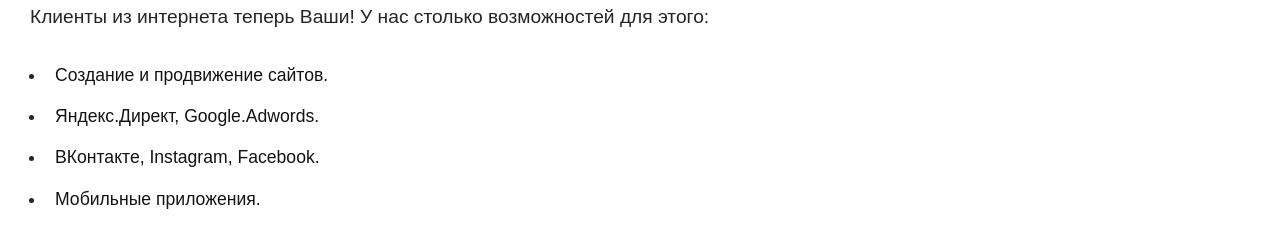
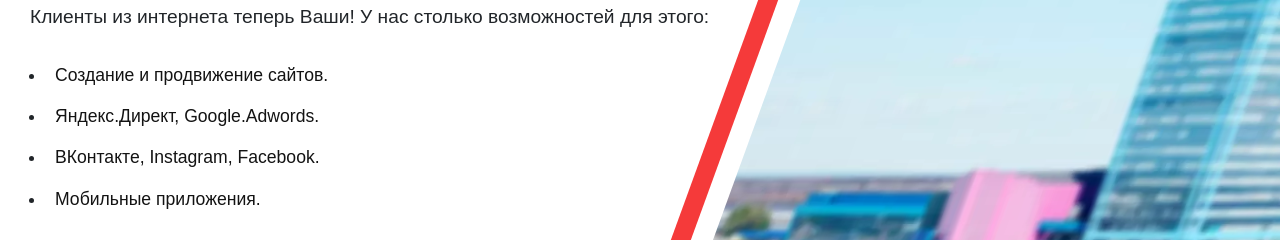
Before and after one commit to Ivanlol356/rostsayt, a website: page app/index.html in a window 1280 px wide. Shown: the part 327-567 px from the top of the page. Drawn offline with nearby package versions, Linux system fonts and the light colour scheme; files whose address does not match are found by name.

Commit message:
header
фон

```diff
--- a/app/sass/_general.sass
+++ b/app/sass/_general.sass
@@ -13,6 +13,32 @@
 // ******************************HEADER***********************************
 .header
     background: #fff
+    overflow: hidden
+    position: relative
+    &::after
+        content: ""
+        width: 20px
+        height: 100vh
+        background: #F53A3A
+        overflow: hidden
+        position: absolute
+        left: 60%
+        top: -100px
+        transform: skewX(-20deg)
+        overflow: hidden
+    &::before
+        content: ""
+        background-image: url(../img/city_top.jpeg)
+        background-size: cover
+        background-position: top
+        background-repeat: no-repeat
+        position: absolute
+        top: 0
+        bottom: 0
+        left: 61%
+        width: 60%
+        overflow: hidden
+        transform: skewX(-20deg)
     .header-top
         display: flex
         flex-direction: row
```
Also changed, not shown: app/index.html (+1 -0 lines), app/css/style.min.css.
